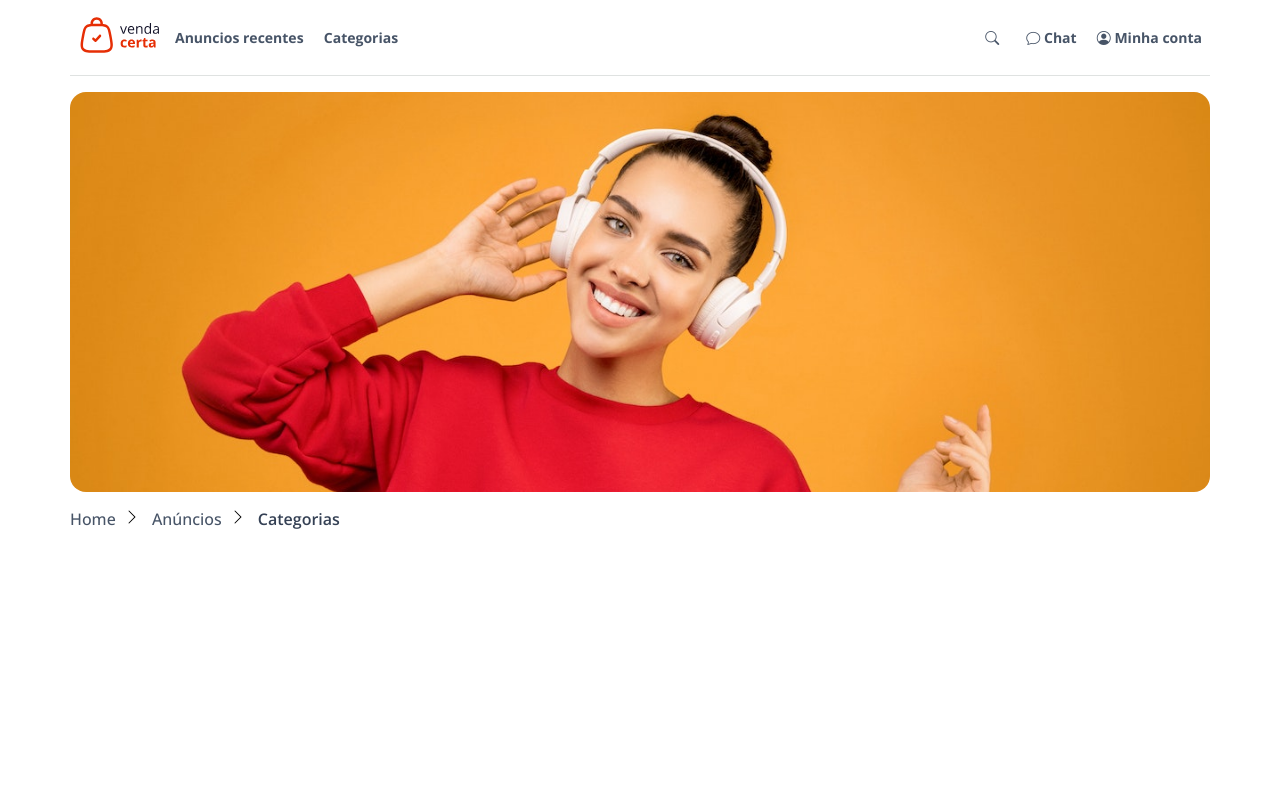
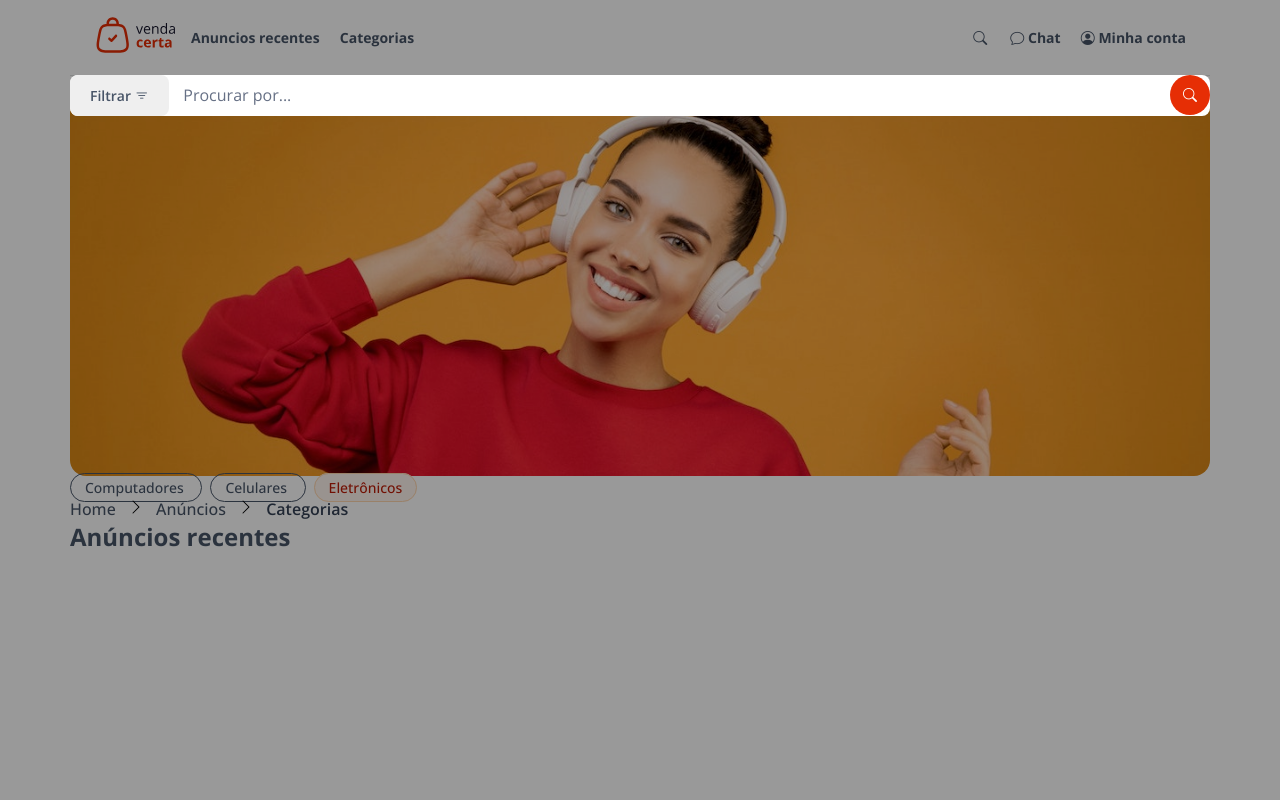
Before and after one commit to william-menezes/venda-certa, a PHP site: page / in a window 1280 px wide. Run offline with PHP 8.4, Linux system fonts and the light colour scheme.

Commit message:
[ADD] Searchbar

```diff
--- a/index.html
+++ b/index.html
@@ -6,7 +6,11 @@
     <link rel="stylesheet" href="/style/main.css" />
     <link rel="stylesheet" href="/style/navbar.css" />
 
-    <link rel="shortcut icon" href="./assets/logo/favicon.ico" type="image/x-icon">
+    <link
+      rel="shortcut icon"
+      href="./assets/logo/favicon.ico"
+      type="image/x-icon"
+    />
 
     <!-- Bootstrap Icons -->
     <link
@@ -24,19 +28,20 @@
 
         <ul class="navbar__links list--none list--inline">
           <li class="navbar__link">
-            <a href="#" class="link--no-underline">Anuncios recentes</a>
+            <a href="#recent-announcements" class="link--no-underline"
+              >Anuncios recentes</a
+            >
           </li>
           <li class="navbar__link">
             <a href="#" class="link--no-underline">Categorias</a>
           </li>
         </ul>
 
+        <button class="fab fab--md" onclick="">
+          <i class="bi bi-search"></i>
+        </button>
+
         <ul class="navbar__cta list--none list--inline">
-            <li class="navbar__link">
-                <button class="fab fab--md">
-                    <i class="bi bi-search"></i>
-                </button>
-            </li>
           <li class="navbar__link">
             <a href="#" class="link--no-underline"
               ><i class="bi bi-chat"></i> Chat</a
@@ -56,16 +61,46 @@
     </header>
 
     <main>
+      <div id="searchbar" class="search-wrapper">
+        <div class="search-wrapper__fields container">
+          <button class="button--md search-wrapper__button--filter">
+            Filtrar <i class="bi bi-filter"></i>
+          </button>
+
+          <input class="input--md search-wrapper__input" type="text" name="" id="" placeholder="Procurar por...">
+
+          <button class="button--primary button--md fab--sm">
+            <i class="bi bi-search"></i>
+          </button>
+        </div>
+
+        <div class="search-wrapper__filters container">
+
+        </div>
+      </div>
+
+      <section class="hero container"></section>
+
       <div class="container">
-        <section class="hero"></section>
+        <span class="badge badge--blue"> Computadores </span>
+        <span class="badge badge--green"> Celulares </span>
+        <span class="badge badge--orange"> Eletrônicos </span>
+        <ul class="breadcrumb list--none list--inline">
+          <li class="breadcrumb__link">
+            <a class="link--no-underline" href="#">Home</a>
+          </li>
+          <li class="breadcrumb__link">
+            <a class="link--no-underline" href="#">Anúncios</a>
+          </li>
+          <li class="breadcrumb__link breadcrumb__link--active">
+            <a class="link--no-underline" href="#">Categorias</a>
+          </li>
+        </ul>
+      </div>
 
-        <ul class="breadcrumb list--none list--inline">
-          <li class="breadcrumb__link"><a class="link--no-underline" href="#">Home</a></li>
-          <li class="breadcrumb__link"><a class="link--no-underline" href="#">Anúncios</a></li>
-          <li class="breadcrumb__link breadcrumb__link--active"><a class="link--no-underline" href="#">Categorias</a></li>
-        </ul>
-
-      </div>
+      <section id="recent-announcements" class="recent-announcements container">
+        <h2 class="section__title">Anúncios recentes</h2>
+      </section>
     </main>
 
     <footer></footer>
--- a/style/main.css
+++ b/style/main.css
@@ -52,7 +52,11 @@
   color: var(--gray-600);
 }
 
-h1, h2, h3, h4, h5 {
+h1,
+h2,
+h3,
+h4,
+h5 {
   color: var(--gray-900);
 }
 
@@ -146,6 +150,10 @@ button {
   font-size: 16px;
 }
 
+.fab:hover i {
+  color: var(--orange-600);
+}
+
 .button--primary {
   color: #fff;
   background-color: var(--orange-600);
@@ -161,6 +169,10 @@ button {
 
 .button--primary:disabled {
   background-color: var(--orange-200);
+}
+
+.button--primary i {
+  color: #fff;
 }
 
 .button--outline {
@@ -205,6 +217,7 @@ button {
   font-weight: 400;
   line-height: 20px;
 }
+
 .hint--error {
   color: var(--red-500);
   font-size: 14px;
@@ -236,6 +249,7 @@ textarea:focus-visible {
     0px 1px 2px 0px rgba(16, 24, 40, 0.05);
   outline: none;
 }
+
 input:invalid,
 select:invalid,
 textarea:invalid {
@@ -243,6 +257,7 @@ textarea:invalid {
   box-shadow: 0px 1px 2px 0px rgba(16, 24, 40, 0.05);
   outline: none;
 }
+
 input:invalid:focus-visible {
   box-shadow: 0px 0px 0px 4px var(--red-100),
     0px 1px 2px 0px rgba(16, 24, 40, 0.05);
@@ -252,19 +267,8 @@ input:invalid:focus-visible {
   padding: 10px 14px;
 }
 
-/* HERO */
-
-.hero {
-  width: 100%;
-  height: 400px;
-  background: var(--orange-100) url("../assets/images/girl-headphone.jpg") no-repeat center;
-  background-size: cover;
-  border-radius: 16px;
-  margin: 16px 0;
-}
-
 /* BREADCRUMB */
-.breadcrumb__link a{
+.breadcrumb__link a {
   color: var(--gray-600);
   font-weight: 500;
 }
@@ -273,22 +277,92 @@ input:invalid:focus-visible {
   content: url(../assets/icons/chevron-right.svg);
   margin: 0 8px;
 }
+
 .breadcrumb__link:last-child:after {
   content: none;
 }
 
-.breadcrumb__link--active a{
+.breadcrumb__link--active a {
   color: var(--gray-700);
   font-weight: 600;
+}
+
+/* BADGES */
+.badge {
+  font-size: 14px;
+  font-weight: 500;
+
+  margin-right: 8px;
+  padding: 4px 14px;
+  border: 1px solid;
+  border-radius: 16px;
+}
+
+.badge--orange {
+  background-color: var(--orange-50);
+  border-color: var(--orange-200);
+  color: var(--orange-700);
+}
+
+/* SEARCHBAR */
+.search-wrapper {
+ /*  display: none; */ /* Hidden by default */
+  position: fixed; /* Stay in place */
+  z-index: 1; /* Sit on top */
+  left: 0;
+  top: 0;
+  width: 100%; /* Full width */
+  height: 100%; /* Full height */
+  overflow: auto; /* Enable scroll if needed */
+  background-color: rgb(0,0,0); /* Fallback color */
+  background-color: rgba(0,0,0,0.4); /* Black w/ opacity */
+
+  padding-top: 75px;
+}
+
+.search-wrapper__fields {
+  display: flex;
+  justify-content: space-between;
+  background-color: #fff;
+  border-radius: 8px;
+}
+
+.search-wrapper__fields input {
+  width: calc(100% - 140px);
+  border: none;
+  box-shadow: none;
+}
+:is(.search-wrapper__fields) :is(button, input):focus-visible {
+  border: none;
+  box-shadow: none;
+  outline: none;
+}
+
+
+/* GENERAL CLASSES */
+.section__title {
+  color: var(--gray-600);
+}
+
+/* HERO */
+
+.hero {
+  width: 100%;
+  height: 400px;
+  background: var(--orange-100) url("../assets/images/girl-headphone.jpg") no-repeat center;
+  background-size: cover;
+  margin: 16px 0;
 }
 
 /* BOOTSTRAP CLASSES */
 .w-100 {
   width: 100%;
 }
+
 .vw-100 {
   width: 100vw;
 }
+
 .vh-100 {
   width: 100vh;
 }
@@ -306,6 +380,7 @@ input:invalid:focus-visible {
 
 /* Small devices (landscape phones, 576px and up) */
 @media (min-width: 576px) {
+
   .container,
   .container-sm {
     width: 540px;
@@ -322,6 +397,10 @@ input:invalid:focus-visible {
 
 /* Medium devices (tablets, 768px and up) */
 @media (min-width: 768px) {
+  .hero {
+    border-radius: 16px;
+  }
+
   .container,
   .container-sm,
   .container-md {
@@ -338,6 +417,7 @@ input:invalid:focus-visible {
 
 /* Large devices (desktops, 992px and up) */
 @media (min-width: 992px) {
+
   .container,
   .container-sm,
   .container-md,
@@ -354,6 +434,7 @@ input:invalid:focus-visible {
 
 /* X-Large devices (large desktops, 1200px and up) */
 @media (min-width: 1200px) {
+
   .container,
   .container-sm,
   .container-md,
@@ -370,6 +451,7 @@ input:invalid:focus-visible {
 
 /* XX-Large devices (larger desktops, 1400px and up) */
 @media (min-width: 1400px) {
+
   .container,
   .container-sm,
   .container-md,
--- a/style/navbar.css
+++ b/style/navbar.css
@@ -6,23 +6,34 @@ header {
     display: flex;
     /* justify-content: space-between; */
     align-items: center;
-    padding: 10px 0;
+    padding: 10px 16px;
     border-bottom: 1px solid #dfe2e1;
 }
 
-.navbar__links {
+.navbar__logo {
     margin-right: auto;
 }
 
-.navbar__link > * {
+.navbar__links {
+    display: none;
+    margin-right: auto;
+}
+
+.navbar__link>* {
     font-size: 0.875rem;
     font-weight: 700;
     color: var(--gray-600);
     line-height: 1.8;
     padding: 0.5rem;
 }
-.navbar__link:hover > * {
+
+.navbar__link:hover>.link--no-underline,
+.link--no-underline:hover > i {
     color: var(--orange-600);
+}
+
+.navbar__cta {
+    display: none;
 }
 
 .navbar__toggle {
@@ -32,20 +43,29 @@ header {
 
 /* Small devices (landscape phones, 576px and up) */
 @media (min-width: 576px) {
+    .navbar__cta {
+        display: block;
+    }
 
 }
 
 /* Medium devices (tablets, 768px and up) */
 @media (min-width: 768px) {
+    .navbar__logo {
+        margin-right: 0;
+    }
+
+    .navbar__links {
+        display: block;
+    }
+
     .navbar__toggle {
         display: none;
     }
 }
 
 /* Large devices (desktops, 992px and up) */
-@media (min-width: 992px) {
-
-}
+@media (min-width: 992px) {}
 
 /* X-Large devices (large desktops, 1200px and up) */
 @media (min-width: 1200px) {}
```
Also changed, not shown: js/searchbar-modal.js (added). Lines whose indentation alone changed are shown as unchanged.
